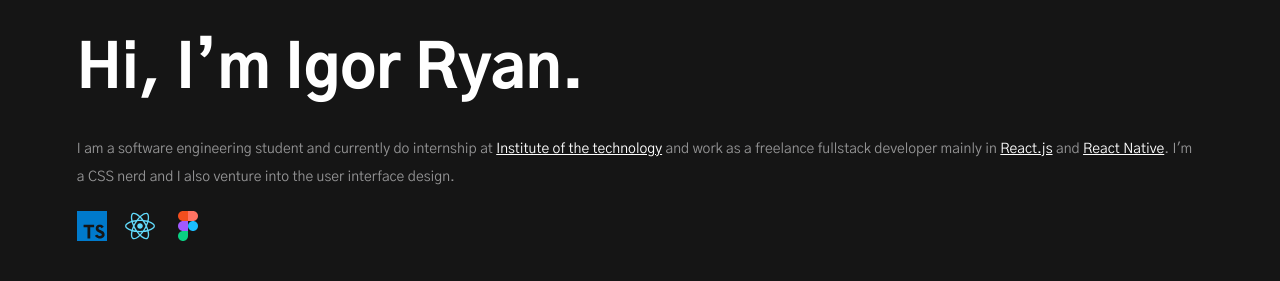
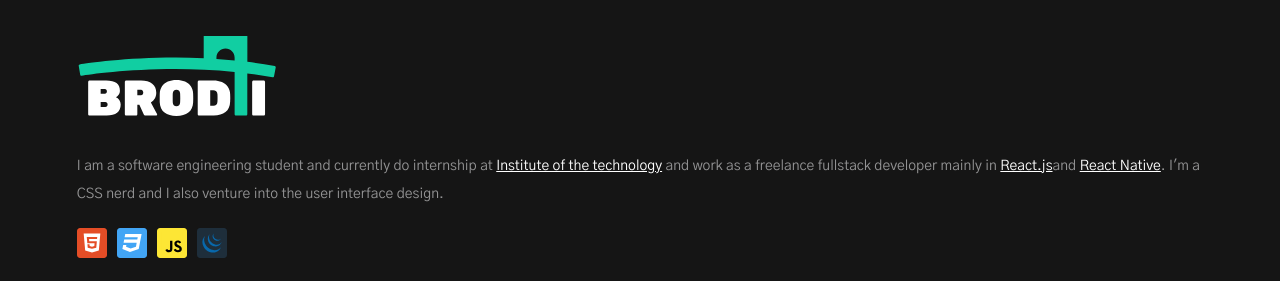
Before and after one commit to Igorryan/portfolio, a React (Create React App) app: page /brodti in a window 1280 px wide. Shown: the top 281 px of the page. Built offline with nearby package versions, Linux system fonts and the light colour scheme.

Commit message:
modularização

```diff
--- a/package.json
+++ b/package.json
@@ -17,6 +17,7 @@
     "react-dom": "^16.13.1",
     "react-router-dom": "^5.2.0",
     "react-scripts": "3.4.1",
+    "react-tooltip": "^4.2.8",
     "styled-components": "^5.1.1",
     "typescript": "~3.7.2"
   },
--- /dev/null
+++ b/src/DTOS/IHardSkills.ts
@@ -0,0 +1,4 @@
+export default interface IHardSkills {
+  name: string;
+  icon: string;
+}
--- a/src/components/Sidebar/index.tsx
+++ b/src/components/Sidebar/index.tsx
@@ -1,28 +1,28 @@
-import React, { useEffect, useCallback, useState, useRef } from 'react';
+import React, { useEffect, useCallback, useState, useRef} from 'react';
+import { Container, InfoContainer, Title, Logo, Description, SkillsContainer, ContactContainer, Contact } from './styles';
 
-import { Container, InfoContainer, Title, Description, SkillsContainer, ContactContainer, Contact } from './styles';
-
-import ReactIcon from '../../assets/icons/react.svg';
-import TypescriptIcon from '../../assets/icons/typescript.svg';
-import FigmaIcon from '../../assets/icons/figma.svg';
+import IHardSkills from '../../DTOS/IHardSkills';
+import $, { parseHTML } from 'jquery';
+import ReactTooltip from 'react-tooltip';
 
 import GithubIcon from "../../assets/icons/github.svg";
 import LinkedinIcon from "../../assets/icons/linkedin.svg";
 import AccessIcon from "../../assets/icons/access.svg";
-import $ from 'jquery';
-
 import ProfileAvatar from '../../assets/profile.jpeg';
 
+interface ISideBar {
+  title: string;
+  hardSkills: IHardSkills[];
+  logo?: string;
+}
 
-const Sidebar: React.FC = () => {
-
+const Sidebar: React.FC<ISideBar> = ({ logo, title, hardSkills, children }) => {
   const contactContainerRef = useRef<HTMLDivElement>(null);
   const [contactPositionScroll, setContactPositionScroll] = useState<boolean>();
 
   useEffect(() => {
-    window.addEventListener('scroll', verifyScroll)
-  })
-
+    window.addEventListener('scroll', verifyScroll);
+  });
 
   const verifyScroll = useCallback(() => {
     if (contactContainerRef.current?.offsetTop && window.scrollY >= contactContainerRef.current?.offsetTop + 200) {
@@ -39,25 +39,23 @@ const Sidebar: React.FC = () => {
       contactContainerRef.current?.classList.remove('headerFixed')
       setContactPositionScroll(false);
     }
-  }, [contactPositionScroll])
+  }, [contactPositionScroll]);
 
   return (
     <Container>
+      <ReactTooltip place='top' effect="solid" />
 
       <InfoContainer>
-        <Title>
-          Hi, I’m
-          Igor Ryan.
-      </Title>
+        {logo ? <Logo src={logo}/> : <Title>{title}</Title>}
+
         <Description>
-          I am a software engineering student and currently do internship at <a href="https://www.igti.com.br/" rel="noopener noreferrer" target="_blank">Institute of the technology</a> and work as a freelance fullstack developer mainly in <a href="https://pt-br.reactjs.org/" rel="noopener noreferrer" target="_blank">React.js</a> and <a href="https://reactnative.dev/" rel="noopener noreferrer" target="_blank">React Native</a>.
-           I'm a CSS nerd and I also venture into the user interface design.
-      </Description>
+          {children}
+        </Description>
 
         <SkillsContainer>
-          <img src={TypescriptIcon} alt="Typescript"></img>
-          <img src={ReactIcon} alt="React"></img>
-          <img src={FigmaIcon} alt="Figma"></img>
+          {hardSkills.map(skill => (
+            <img key={skill.icon} data-tip={skill.name} src={skill.icon} alt={skill.name}></img>
+          ))}
         </SkillsContainer>
       </InfoContainer>
       <div style={{ height: 100 }}>
--- a/src/components/Sidebar/styles.ts
+++ b/src/components/Sidebar/styles.ts
@@ -14,7 +14,9 @@ export const Container = styled.aside`
   }
 `;
 
-export const InfoContainer = styled.div``
+export const InfoContainer = styled.div`
+
+`
 
 export const Title = styled.h1`
   font-size: 60px;
@@ -26,8 +28,16 @@ export const Title = styled.h1`
   @media only screen and (min-width: 825px) and (max-width: 1300px){
     width: auto;
   }
+`
 
+export const Logo = styled.img`
+  width: 200px;
+
+  @media only screen and (max-width: 1300px){
+    width: 200px;
+  }
 `
+
 export const Description = styled.p`
   margin-top: 30px;
 
@@ -49,12 +59,18 @@ export const SkillsContainer = styled.div`
 
   img {
     margin-right: 18px;
-    width: 30px;
-    height: 30px;
+    width: 35px;
+    height: 35px;
   }
 
   @media only screen and (max-width: 1300px){
     margin: 20px 0 40px;
+
+    img{
+      margin-right: 10px;
+    width: 30px;
+    height: 30px;
+    }
 
   }
 `
--- a/src/pages/Brodti/index.tsx
+++ b/src/pages/Brodti/index.tsx
@@ -1,4 +1,5 @@
-import React from 'react';
+import React, { useEffect } from 'react';
+import IHardSkills from '../../DTOS/IHardSkills';
 
 import { Container, Video, Image } from './styles';
 import Sidebar from '../../components/Sidebar';
@@ -8,11 +9,47 @@ import video1 from '../../assets/brodti/1.mp4';
 import video2 from '../../assets/brodti/2.mp4';
 import video3 from '../../assets/brodti/3.mp4';
 import mobile from '../../assets/brodti/mobile.gif';
+import Logo from '../../assets/brodti/logo_white.svg';
+
+import HTMLIcon from '../../assets/icons/html5.svg';
+import CSSIcon from '../../assets/icons/css3.svg';
+import JavascriptIcon from '../../assets/icons/javascript.svg';
+import JqueryIcon from '../../assets/icons/jquery.svg';
+
+
+const hardSkills: IHardSkills[] = [
+  {
+    name: 'HTML5',
+    icon: HTMLIcon,
+  },
+  {
+    name: 'CSS3',
+    icon: CSSIcon,
+  },
+  {
+    name: 'JavaScript',
+    icon: JavascriptIcon,
+  },
+  {
+    name: 'JQuery',
+    icon: JqueryIcon,
+  },
+]
 
 const Brodti: React.FC = () => {
+
+  useEffect(() => {
+    document.body.scrollTop = document.documentElement.scrollTop = 0;
+  })
+
   return (
     <Container>
-      <Sidebar></Sidebar>
+      <Sidebar title='BrodTi'
+        hardSkills={hardSkills} logo={Logo}>
+        I am a software engineering student and currently do internship at <a href="https://www.igti.com.br/" rel="noopener noreferrer" target="_blank">
+          Institute of the technology</a> and work as a freelance fullstack developer mainly in <a href="https://pt-br.reactjs.org/" rel="noopener noreferrer" target="_blank">React.js</a>
+      and <a href="https://reactnative.dev/" rel="noopener noreferrer" target="_blank">React Native</a>. I'm a CSS nerd and I also venture into the user interface design.
+      </Sidebar>
       <Section>
         <Video autoPlay loop muted playsInline>
           <source src={video1} />
@@ -23,7 +60,7 @@ const Brodti: React.FC = () => {
         <Video autoPlay loop muted playsInline>
           <source src={video3} />
         </Video>
-        <Image width="100%" src={mobile} alt="mobile screens"/>
+        <Image width="100%" src={mobile} alt="mobile screens" />
       </Section>
     </Container>
   );
--- a/src/pages/Home/index.tsx
+++ b/src/pages/Home/index.tsx
@@ -1,17 +1,43 @@
-import React from 'react';
+import React, { useEffect } from 'react';
 
 import { Container } from './styles';
+import IHardSkills from '../../DTOS/IHardSkills';
 
-import Sidebar from "../../components/Sidebar";
-import Section from "../../components/Section";
-import ProjectsMax from "../../components/Projectsmax";
-import ProjectsMin from "../../components/Projectsmin"
+import Sidebar from '../../components/Sidebar';
+import Section from '../../components/Section';
+import ProjectsMax from '../../components/Projectsmax';
+import ProjectsMin from '../../components/Projectsmin';
+
+import ReactIcon from '../../assets/icons/react.svg';
+import TypescriptIcon from '../../assets/icons/typescript.svg';
+import FigmaIcon from '../../assets/icons/figma.svg';
+
+const hardSkills: IHardSkills[] = [
+  {
+    name: 'TypeScript',
+    icon: TypescriptIcon,
+  },
+  {
+    name: 'ReactJS',
+    icon: ReactIcon,
+  },
+  {
+    name: 'Figma',
+    icon: FigmaIcon,
+  },
+]
 
 const Home: React.FC = () => {
+
   return (
     <Container>
-      <Sidebar />
-
+      <Sidebar
+        title='Hi, I’m Igor Ryan.'
+        hardSkills={hardSkills}>
+        I am a software engineering student and currently do internship at <a href="https://www.igti.com.br/" rel="noopener noreferrer" target="_blank">
+        Institute of the technology</a> and work as a freelance fullstack developer mainly in <a href="https://pt-br.reactjs.org/" rel="noopener noreferrer" target="_blank">React.js </a>
+        and <a href="https://reactnative.dev/" rel="noopener noreferrer" target="_blank">React Native</a>. I'm a CSS nerd and I also venture into the user interface design.
+      </Sidebar>
       <Section>
         <ProjectsMax />
         <ProjectsMin />
```
Also changed, not shown: src/assets/brodti/logo_white.svg (added), 1 other file (tests, documents, lock files or other folders).
